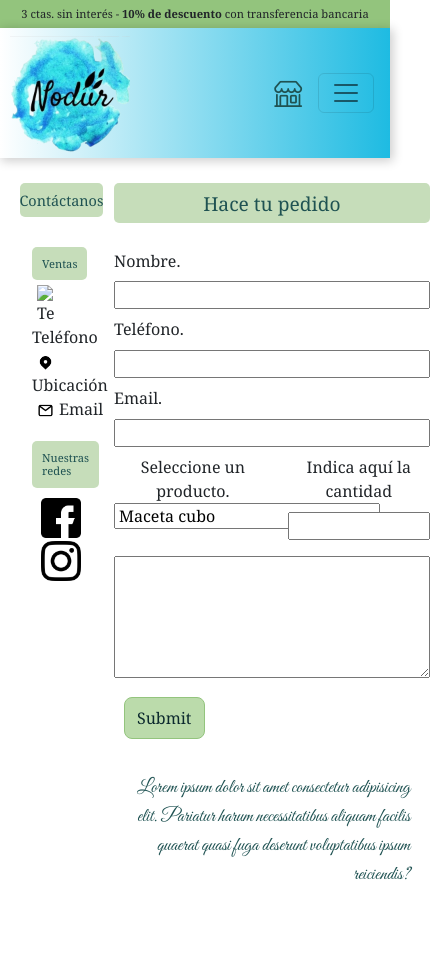
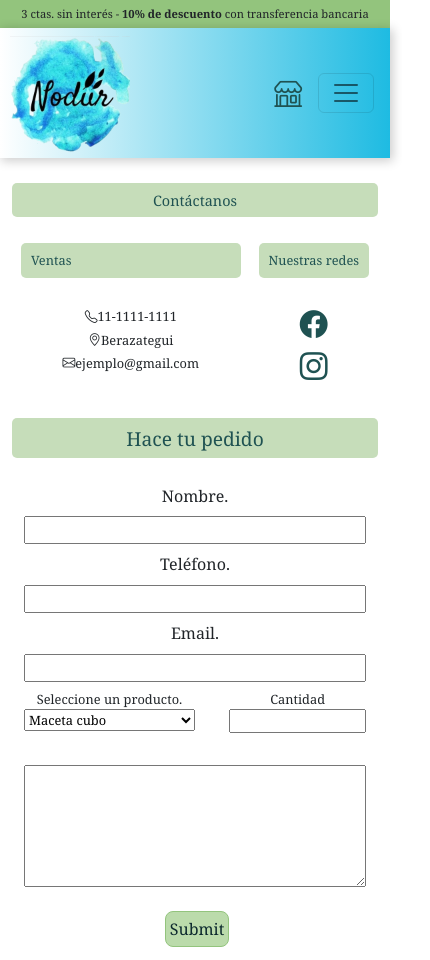
Before and after one commit to Daniela-N-Romero/PreEnterga2-Romero, a plain HTML site: page pages/pedido.html in a window 390 px wide. Shown: the top 960 px of the page, 430 px wide, since content can reach past the window. Drawn offline with nearby package versions, Linux system fonts and the light colour scheme.

Commit message:
Solo falta terminar responsive del form

```diff
--- a/css/styles.css
+++ b/css/styles.css
@@ -396,13 +396,7 @@ p.promo__txt {
 /* --- QUIENES SOMOS --- */
 
 .main__section {
-    width: 90%;
-    margin: auto;
     text-align: center;
-}
-
-.main__section--divided {
-    display: flex;
 }
 
 .main__title {
@@ -418,16 +412,6 @@ p.promo__txt {
 
 .main__title--small {
     font-size: .9rem;
-}
-
-.main__title--verysmall {
-    font-size: .7rem;
-    display: inline;
-    padding: 10px;
-    margin: 5%;
-    margin-left: 15%;
-    text-align: left;
-    max-width: fit-content;
 }
 
 .main__p {
@@ -584,36 +568,32 @@ p.promo__txt {
 
 
 .aside {
-    width: 25%;
-    display: flex;
-    flex-direction: column;
     margin-right: 3%;
-    max-width: 250px;
 }
 
-.contact__section {
-    display: flex;
-    flex-direction: column;
-}
 
-.datos-contacto--spaced {
-    padding-left: 15%;
-    align-items: flex-start;
+.main__title--verysmall {
+    margin-top: 0;
+    font-size: .8rem;
+    display: inline;
+    padding: 10px;
     text-align: left;
 }
 
-.socialmedia--spaced {
-    padding: 5%;
-    display: flex;
-    flex-direction: column;
-    justify-content: center;
-    align-items: center;
+.contact__section--1 {
+    width: 60%;
 }
 
-.form {
-    display: flex;
-    flex-direction: column;
-    align-items: flex-start;
+@media screen and (min-width: 768px) {
+    .contact__section {
+        width: 100%;
+    }
+}
+
+.datos-contacto--small {
+    padding: 5%;
+    font-size: .8rem;
+    text-align: left;
 }
 
 .input {
@@ -623,24 +603,25 @@ p.promo__txt {
 
 .div-selection {
     display: flex;
-    justify-content: flex-start;
-    width: 100%;
+    justify-content: space-between;
 }
-.div-select {
-    display: flex;
-    flex-direction: column;
-    align-items: flex-start;
+
+.div-select, .div-number{
+    font-size: .8rem;
     width: 50%;
 }
 
 .div-number {
-    display: flex;
-    flex-direction: column;
-    margin-left: 5%;
-    width: 45%;
+    width: 40%;
 }
 
 
-.main__section--700px {
-    max-width: 700px;
+.input-select, .input-number {
+    width: 100%;
+    margin: 0%;
+    font-size: .8rem;
 }
+
+.button--submit {
+    width: fit-content;
+}
--- a/pages/pedido.html
+++ b/pages/pedido.html
@@ -69,37 +69,45 @@
             </nav>
         </header>
 
-        <main class="main__section main__section--divided">
-            <aside class="aside">
+        <main class="main__section container">
+            <div class="row">
+                <aside class="aside col-12 col-md-3">
                     <h3 class="main__title main__title--small">Contáctanos</h3>
-                <section class="contact__section">
+                    <div class="aside__datos d-flex justify-content-around flex-md-wrap">
+                        <section class="contact__section contact__section--1 d-flex flex-column">
                             <h4 class="main__title main__title--verysmall">Ventas</h4>
-                    <div class="datos-contacto datos-contacto--spaced">
-                        <ul class="datos-contacto__list">
-                            <li class="dato-item"><img class="icon icon--small" src="../assets/icons/phone.webp" alt="Teléfono">Teléfono</li>
-                            <li class="dato-item"><img class="icon icon--small" src="../assets/icons/location.webp" alt="Ubicación">Ubicación</li>
-                            <li class="dato-item"><img class="icon icon--small" src="../assets/icons/email.webp" alt="Email">Email</li>
+                            <ul class="datos-contacto__list  datos-contacto--small p-0 text-center d-sm-flex flex-md-wrap">
+                                <li class="dato-item my-1 px-1"><i class="bi bi-telephone"></i>11-1111-1111</li>
+                                <li class="dato-item my-1 px-1"><i class="bi bi-geo-alt"></i>Berazategui</li>
+                                <li class="dato-item my-1 px-1"><i class="bi bi-envelope"></i>ejemplo@gmail.com</li>
                             </ul>
+                        </section>
+                        <section class="contact__section d-flex flex-column">
+                            <h4  class="main__title main__title--verysmall ">Nuestras redes</h4>
+                            <div class="socialmedia socialmedia--list d-flex flex-column flex-sm-row justify-content-sm-around">
+                                <a class="fs-1" href="https://www.facebook.com/nodur.macetas.oficial"><i class="bi bi-facebook"></i></a>
+                                <a class="fs-1" href="https://www.instagram.com/nodur_macetas/"><i class="bi bi-instagram"></i></a>
                             </div>
                         </section>
-                <section class="contact__section">
-                    <h4  class="main__title main__title--verysmall">Nuestras redes</h4>
-                    <div class="socialmedia socialmedia--spaced">
-                        <img class="icon icon--medium" src="../assets/icons/facebook.webp" alt="Logo de Facebook">
-                        <img class="icon icon--medium" src="../assets/icons/instagram.webp" alt="Logo de Instagram">
                     </div>
-                </section>
                 </aside>
-            <section class="main__section main__section--700px">
+                <section class="main__section col- col-md-8">
                     <h2 class="main__title">Hace tu pedido</h2>
-                <form class="form" action="">
+                    <form class="form container" action="">
+                        <div class="row flex-column align-items-center flex-sm-row">
+                            <div>
                                 <label class="label label-name" for="name">Nombre.</label>
                                 <input class="input input-name" type="text" id="name" required>
+                            </div>
+                            <div>
                                 <label class="label label-phone" for="phone">Teléfono.</label>
                                 <input class="input input-phone" type="text" id="phone" required>
+                            </div>
+                            <div>
                                 <label class="label label-email" for="email">Email.</label>
                                 <input class="input input-email" type="email" id="email" required>
-                    <div class="div-selection">
+                            </div>
+                            <div class="div-selection d-flex flex-row justify-content-between">
                                 <div class="div-select">
                                     <label class="label label-select" for="select">Seleccione un producto.</label>
                                     <select class="input-select" name="select" id="select" required>
@@ -118,17 +126,21 @@
                                     </select>
                                 </div>
                                 <div class="div-number">
-                                <label class="label label-number" for="amount">Indica aquí la cantidad</label>
+                                    <label class="label label-number" for="amount">Cantidad</label>
                                     <input class="input input-number" type="number" id="amount" min="0" max="5" required>
                                 </div>
                             </div>
+                            <div>
                                 <label class="label label-textarea" for="textarea"></label>
                                 <textarea class="input input-textarea" name="textarea" id="textarea" rows="5"></textarea>
                                 <label for="submit"></label>
-                    <input class="button" type="submit" name="submit" id="submit">
+                                <input class="button button--small button--submit" type="submit" name="submit" id="submit">
+                        </div>
                     </form>
-                <p class="pedido-p">Lorem ipsum dolor sit amet consectetur adipisicing elit. Pariatur harum necessitatibus aliquam facilis quaerat quasi fuga deserunt voluptatibus ipsum reiciendis?</p>
+
+                </div><p class="pedido-p">Lorem ipsum dolor sit amet consectetur adipisicing elit. Pariatur harum necessitatibus aliquam facilis quaerat quasi fuga deserunt voluptatibus ipsum reiciendis?</p>
                 </section>
+            </div>
         </main>
 
 
```
Also changed, not shown: pages/productos.html (+1 -1 lines), pages/quienessomos.html (+1 -1 lines). Lines whose indentation alone changed are shown as unchanged.
